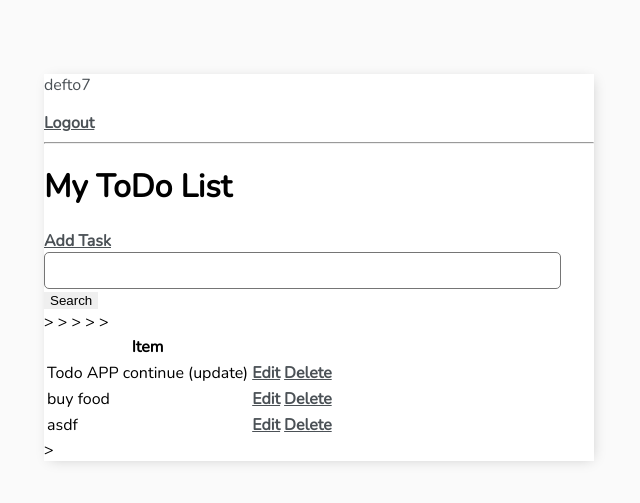
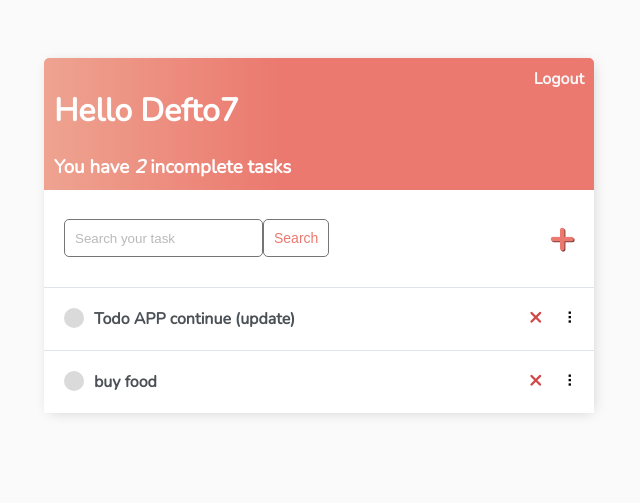
Before and after one commit to Deft07/ToDo_List_ClassBasedView, a Django app: page / in a window 1280 px wide. Shown: the top 503 px of the page, without its empty margins (321-961 px from the left). Run offline with Django 4.2, Linux system fonts and the light colour scheme; a user stored in the database is signed in; data comes from the database, SQL or seed files in the repository; both versions use the stored data as it was after the commit.

Commit message:
complete app

```diff
--- a/todo_list_cbv/templates/todo_list_cbv/task_list.html
+++ b/todo_list_cbv/templates/todo_list_cbv/task_list.html
@@ -1,47 +1,85 @@
 {% extends 'todo_list_cbv/main.html' %}
 {% block content %}
-<!DOCTYPE html>
+
+<script src="https://cdn.jsdelivr.net/npm/sortablejs@latest/Sortable.min.js"></script>
+<div class="header-bar">
+    <div>
+        <h1>Hello {{request.user|title}}</h1>
+        <h3 style="margin:0">You have <i>{{count}}</i> incomplete task{{ count|pluralize:"s" }}</h3>
+    </div>
+
+    {% if request.user.is_authenticated %}
+    <a href="{% url 'logout' %}">Logout</a> {% else %}
+    <a href="{% url 'login' %}">Login</a> {% endif %}
+</div>
 
 
-<html lang="en">
-<head>
-    <meta charset="UTF-8">
-
-    {% if request.user.is_authenticated %}
-        <p>{{ request.user }}</p>
-        <a href="{% url 'logout' %}">Logout</a>
-    {% else %}
-        <a href="{% url 'login' %}">Login</a>
+<div id="search-add-wrapper">
+    <form method="GET" style="display: flex;">
+        <input type='text' name='search-area' placeholder="Search your task" value="{{search_input}}">
+        <input class="button" type="submit" value='Search'>
+    </form>
+    {% if tasks|length > 0 %}
+    <a id="add-link" href="{% url 'task-create' %}">&#x2b;</a>
     {% endif %}
-
-    <hr>
-    <h1>My ToDo List</h1>
+</div>
 
 
-    <a href="{% url 'task-create' %}">Add Task</a>
-    <form method="GET">
-        <input type="text" name="search-area" value="{{ search_input }}">
-        <input type="submit" value="Search">
-    </form>
-    <table>
-        <tr>
-            <th>Item</th>>
-            <th></th>>
-        </tr>
-        {% for task in object_list %}
-            <tr>
-                <td>{{ task.title }}</td>>
-                <td><a href="{% url 'task-update' task.id %}">Edit</a></td>
-                <td><a href="{% url 'task-delete' task.id %}">Delete</a></td>
-            </tr>
+<!-- Hidden form. Form submits new item positions -->
+<form style="display: none;" id="reorderForm" method="post" action="{% url 'task-reorder' %}">
+    {% csrf_token %}
+    <input type="hidden" id="positionInput" name="position">
+</form>
 
-        {% empty %}
-            <h3>No Item in List</h3>
-        {% endfor %}
-    </table>>
-</head>
-<body>
 
-</body>
-</html>
-{% endblock %}
+<div id="tasklist" class="task-items-wrapper">
+    {% for task in tasks %}
+    <div class="task-wrapper" data-position="{{task.pk}}">
+        <div class="task-title">
+            {% if task.complete %}
+            <div class="task-complete-icon"></div>
+            <i><s><a href="{% url 'task-update' task.id %}">{{task}}</a></s></i> {% else %}
+            <div class="task-incomplete-icon"></div>
+            <a href="{% url 'task-update' task.id %}">{{task}}</a> {% endif %}
+        </div>
+        <div class="task-controls">
+            <a class="delete-link" href="{% url 'task-delete' task.id %}">&#215;</a>
+            <span class="handle">&nbsp;&#10247;</span>
+        </div>
+    </div>
+
+    {% empty %}
+    <div style="text-align: center; padding-bottom: 10px; line-height: 1em;">
+        <h3>No new tasks are created.</h3>
+        <h3>Create a <a style="text-decoration: none; color: #e53935;" href="{% url 'task-create' %}">New task</a> ! </h3>
+    </div>
+    {% endfor %}
+</div>
+
+<script>
+    var taskList = document.getElementById("tasklist");
+    var reorderForm = document.getElementById("reorderForm");
+    var positionInput = document.getElementById("positionInput");
+
+    let sortable = Sortable.create(taskList, {
+        handle: '.handle',
+        ghostClass: 'dropArea',
+        chosenClass: 'selectedTask',
+
+    });
+
+    function reordering() {
+        const rows = document.getElementsByClassName("task-wrapper");
+        let pos = [];
+        for (let row of rows) {
+            pos.push(row.dataset.position);
+        }
+        console.log(pos.join(","))
+        positionInput.value = pos.join(',');
+        reorderForm.submit();
+    }
+
+    document.ondrop = reordering
+</script>
+
+{% endblock content %}
--- a/todo_list_cbv/urls.py
+++ b/todo_list_cbv/urls.py
@@ -1,5 +1,5 @@
 from django.urls import path
-from .views import TaskList, TaskDetail, TaskCreate, TaskUpdate, TaskDelete, CustomLoginView,RegisterPage
+from .views import TaskList, TaskDetail, TaskCreate, TaskUpdate, TaskDelete, CustomLoginView, TaskReorder, RegisterPage
 from django.contrib.auth.views import LogoutView
 
 urlpatterns = [
@@ -11,4 +11,5 @@
     path('login/', CustomLoginView.as_view(), name='login'),
     path('logout/', LogoutView.as_view(next_page = 'login'), name='logout'),
     path('register/', RegisterPage.as_view(), name='register'),
+    path('task-reorder/', TaskReorder.as_view(), name='task-reorder'),
 ]
--- a/todo_list_cbv/views.py
+++ b/todo_list_cbv/views.py
@@ -10,6 +10,13 @@
 from django.contrib.auth.mixins import LoginRequiredMixin
 from django.contrib.auth.forms import UserCreationForm
 from django.contrib.auth import login
+
+from django.views import View
+from django.shortcuts import redirect
+from django.db import transaction
+
+from .models import Task
+from .forms import PositionForm
 
 # Create your views here.
 
@@ -85,3 +92,16 @@
     model = Task
     context_object_name = 'task'
     success_url = reverse_lazy('tasks')
+
+
+class TaskReorder(View):
+    def post(self, request):
+        form = PositionForm(request.POST)
+
+        if form.is_valid():
+            positionList = form.cleaned_data["position"].split(',')
+
+            with transaction.atomic():
+                self.request.user.set_task_order(positionList)
+
+        return redirect(reverse_lazy('tasks'))
```
Also changed, not shown: todo_list_cbv/forms.py (added, +7 -0 lines), todo_list_cbv/templates/todo_list_cbv/login.html (+11 -6 lines), todo_list_cbv/templates/todo_list_cbv/register.html (+17 -5 lines), todo_list_cbv/templates/todo_list_cbv/task_confirm_delete.html (+9 -5 lines), todo_list_cbv/templates/todo_list_cbv/task_form.html (+14 -9 lines), db.sqlite3.
